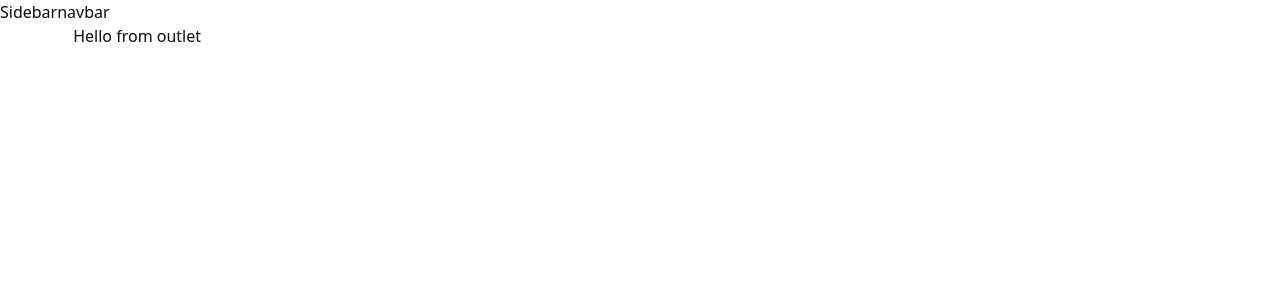
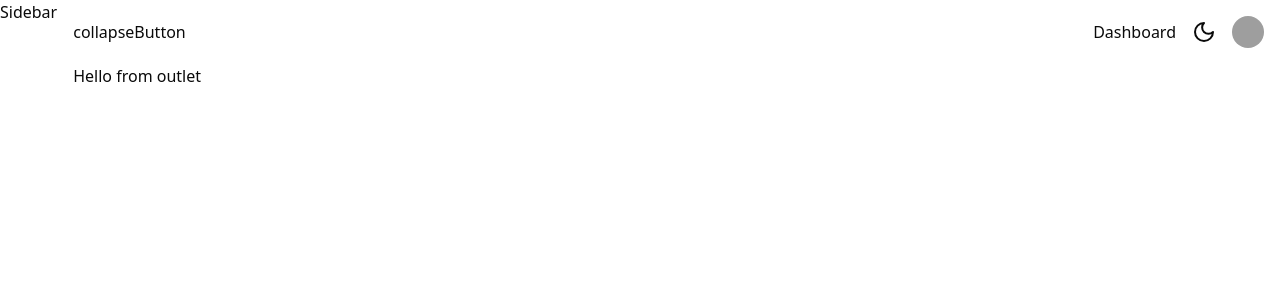
Before and after one commit to onitsuji/dashboard_shadcn, a React (Vite) app: page / in a window 1280 px wide. Shown: the top 300 px of the page. Built offline with nearby package versions, Linux system fonts and the light colour scheme; grey boxes are pictures that could not be loaded.

Commit message:
shadcn avatar component

```diff
--- a/package.json
+++ b/package.json
@@ -10,6 +10,7 @@
     "preview": "vite preview"
   },
   "dependencies": {
+    "@radix-ui/react-avatar": "^1.1.10",
     "@tailwindcss/vite": "^4.1.8",
     "class-variance-authority": "^0.7.1",
     "clsx": "^2.1.1",
--- a/src/components/navbar.tsx
+++ b/src/components/navbar.tsx
@@ -1,3 +1,22 @@
+import { Moon } from "lucide-react";
+import { Link } from "react-router";
+import { Avatar } from "./ui/avatar";
+import { AvatarFallback, AvatarImage } from "@/components/ui/avatar";
+
 export default function Navbar() {
-  return <div>navbar</div>;
+  return (
+    <nav className="p-4 flex items-center justify-between">
+      {/* Left */}
+      collapseButton
+      {/* Right */}
+      <div className="flex items-center gap-4">
+        <Link to="/dashboard">Dashboard</Link>
+        <Moon />
+        <Avatar>
+          <AvatarImage src="https://avatars.githubusercontent.com/u/203975120?v=4" />
+          <AvatarFallback>JOC</AvatarFallback>
+        </Avatar>
+      </div>
+    </nav>
+  );
 }
--- /dev/null
+++ b/src/components/ui/avatar.tsx
@@ -0,0 +1,51 @@
+import * as React from "react"
+import * as AvatarPrimitive from "@radix-ui/react-avatar"
+
+import { cn } from "@/lib/utils"
+
+function Avatar({
+  className,
+  ...props
+}: React.ComponentProps<typeof AvatarPrimitive.Root>) {
+  return (
+    <AvatarPrimitive.Root
+      data-slot="avatar"
+      className={cn(
+        "relative flex size-8 shrink-0 overflow-hidden rounded-full",
+        className
+      )}
+      {...props}
+    />
+  )
+}
+
+function AvatarImage({
+  className,
+  ...props
+}: React.ComponentProps<typeof AvatarPrimitive.Image>) {
+  return (
+    <AvatarPrimitive.Image
+      data-slot="avatar-image"
+      className={cn("aspect-square size-full", className)}
+      {...props}
+    />
+  )
+}
+
+function AvatarFallback({
+  className,
+  ...props
+}: React.ComponentProps<typeof AvatarPrimitive.Fallback>) {
+  return (
+    <AvatarPrimitive.Fallback
+      data-slot="avatar-fallback"
+      className={cn(
+        "bg-muted flex size-full items-center justify-center rounded-full",
+        className
+      )}
+      {...props}
+    />
+  )
+}
+
+export { Avatar, AvatarImage, AvatarFallback }
```
Also changed, not shown: 1 other file (tests, documents, lock files or other folders).
